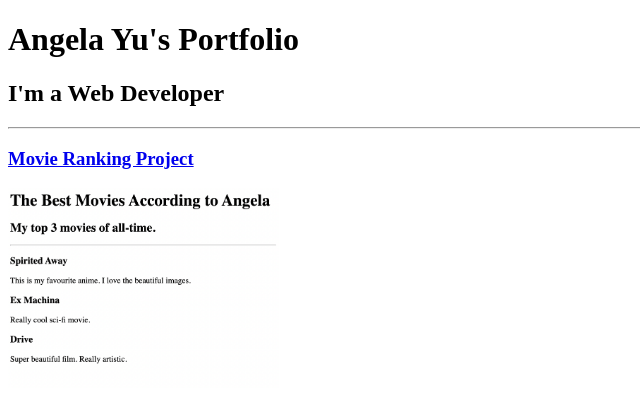
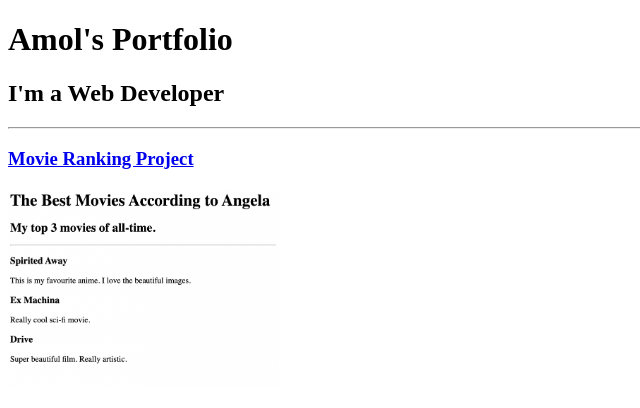
Before and after one commit to amol1211/CompleteWebDevRevision, a plain HTML site: page 4.3 HTML Porfolio Project/solution.html in a window 1280 px wide. Shown: the top 408 px of the page, without its empty margins (0-640 px from the left). Drawn offline with Linux system fonts and the light colour scheme.

Commit message:
Added new file.

```diff
--- a/4.3 HTML Porfolio Project/solution.html
+++ b/4.3 HTML Porfolio Project/solution.html
@@ -1,22 +1,28 @@
 <!DOCTYPE html>
 <html lang="en">
-
   <head>
-  <meta charset="UTF-8">
-  <title>Angela's Portfolio</title>
+    <meta charset="UTF-8" />
+    <title>Amol's Portfolio</title>
   </head>
 
   <body>
-  <h1>Angela Yu's Portfolio</h1>
+    <h1>Amol's Portfolio</h1>
     <h2>I'm a Web Developer</h2>
     <hr />
     <h3><a href="./public/movie-ranking.html">Movie Ranking Project</a></h3>
-  <img src="./assets/images/movie-ranking.png" height="200" alt="movie ranking project preview"/>
+    <img
+      src="./assets/images/movie-ranking.png"
+      height="200"
+      alt="movie ranking project preview"
+    />
     <h3><a href="./public/birthday-invite.html">Birthday Invite Project</a></h3>
-  <img src="./assets/images/birthday-invite.png" height="200" alt="birthday invite project preview"/>
+    <img
+      src="./assets/images/birthday-invite.png"
+      height="200"
+      alt="birthday invite project preview"
+    />
     <hr />
     <a href="./public/about.html">About Me</a>
     <a href="./public/contact.html">Contact Me</a>
   </body>
-
 </html>
```
Lines whose indentation alone changed are shown as unchanged.
